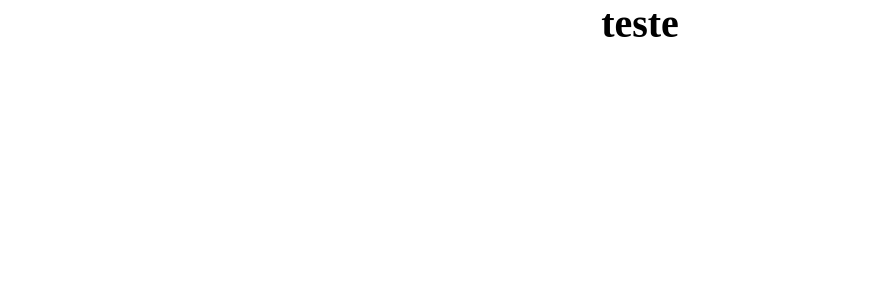
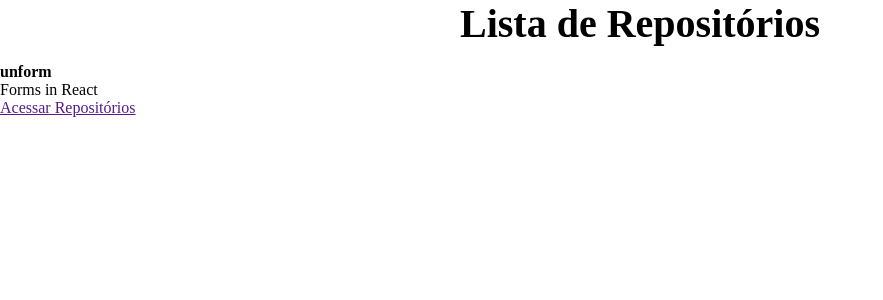
Before and after one commit to Aledev21/sxts, a React app: page / in a window 1280 px wide. Shown: the top 300 px of the page, without its empty margins (0-883 px from the left). Built offline with nearby package versions, Linux system fonts and the light colour scheme.

Commit message:
component respositoryList

```diff
--- a/src/App.jsx
+++ b/src/App.jsx
@@ -1,6 +1,7 @@
 import '../src/styles/global.scss'
+import { RepositoryList } from './components/RepositoryList/RepositoryList'
 
 function App() {
-    return <h1>teste </h1>
+    return <RepositoryList />
 }
 export default App
--- /dev/null
+++ b/src/components/RepositoryList/RepositoryList.jsx
@@ -0,0 +1,20 @@
+export function RepositoryList() {
+  return (
+    <section className="repository-List">
+        <h1>Lista de Repositórios</h1>
+
+            <ul>
+                <li>
+                    <strong> unform</strong>
+
+                    <p>Forms in React </p>
+
+                     <a href="">
+                         Acessar Repositórios
+                     </a>
+                </li>
+            </ul>
+
+    </section>
+  );
+}
```
